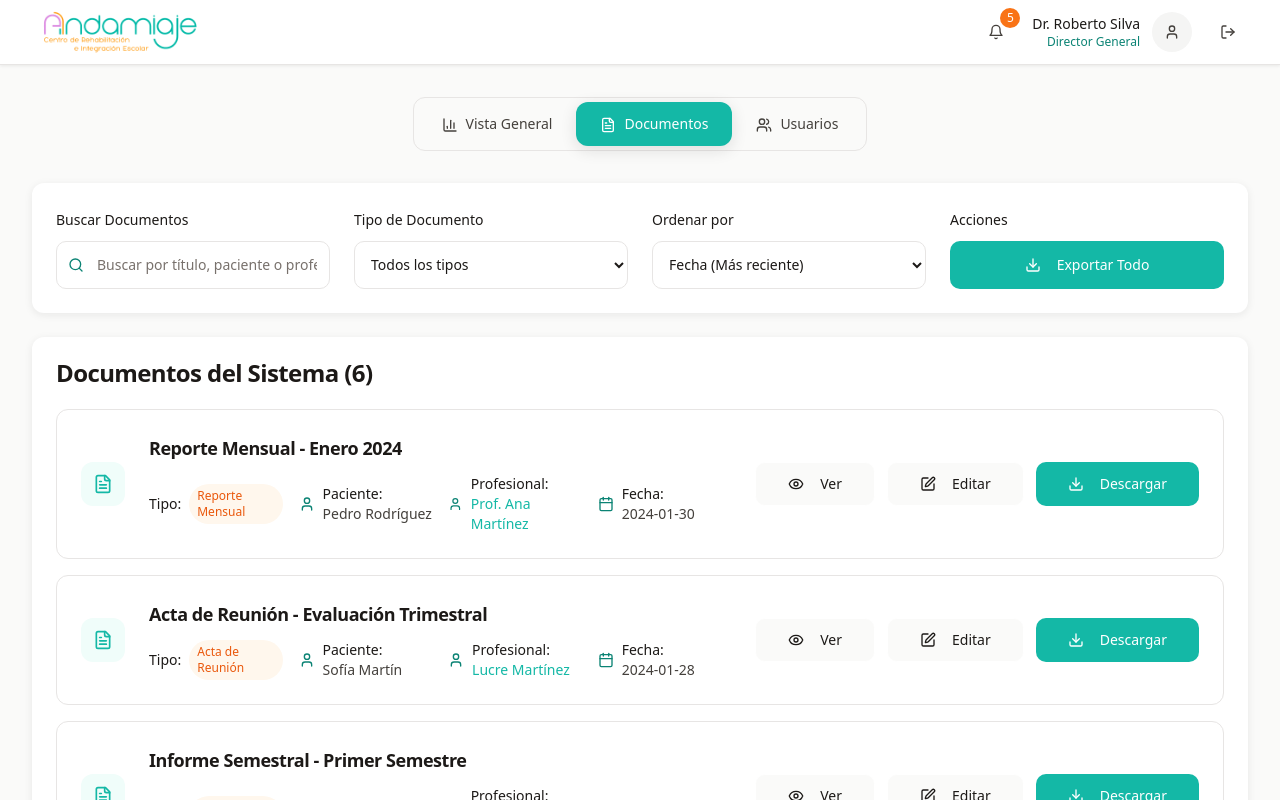
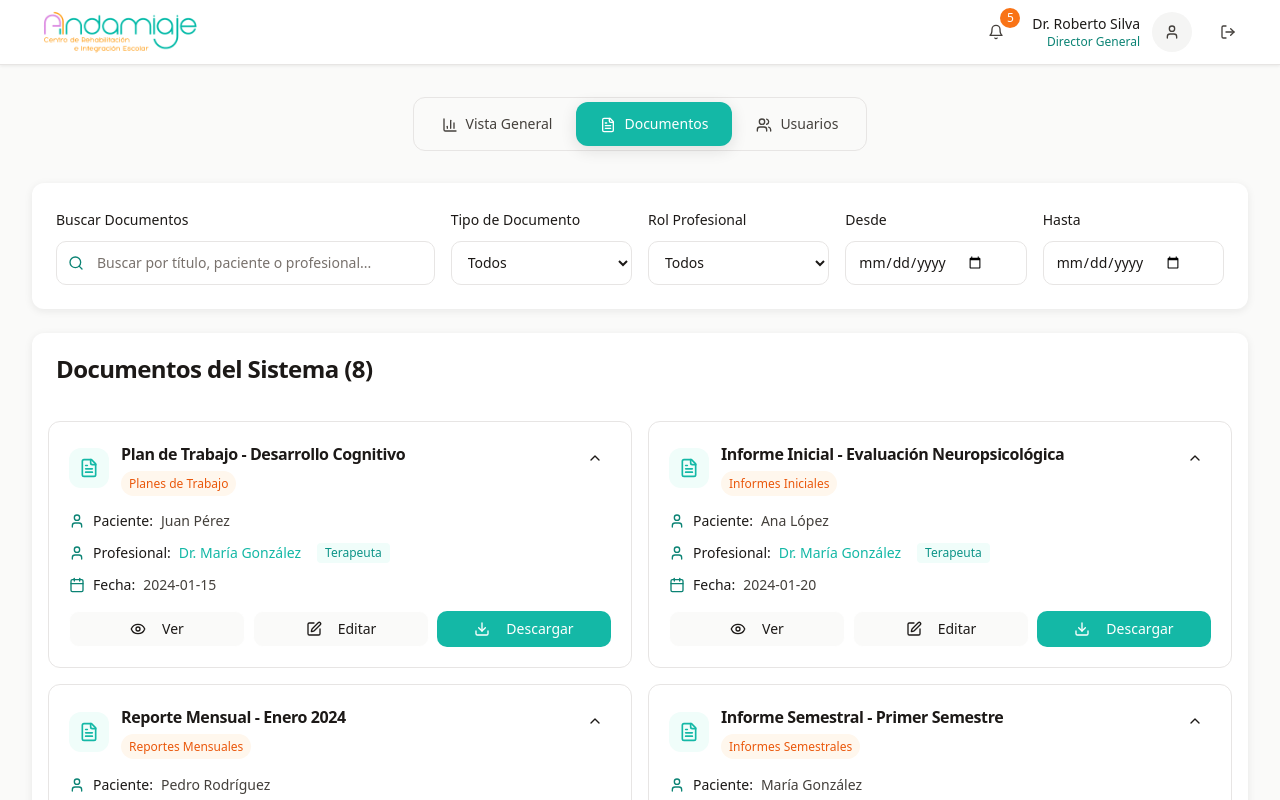
Before and after one commit to JoaquinCarretero/andamiaje, a Next.js app: page /director in a window 1280 px wide. Both pictures are taken after a click on the button "Documentos". Shown: the top 800 px of the page. Built offline with nearby package versions, Linux system fonts and the light colour scheme.

Commit message:
Optimizar vista de director con mejores filtros y diseño

```diff
--- a/src/components/director/documents-overview.tsx
+++ b/src/components/director/documents-overview.tsx
@@ -1,11 +1,9 @@
-"use client"
-
-import { useState } from "react"
+import { useState, useEffect } from "react"
 import { Card, CardContent, CardHeader, CardTitle } from "@/components/ui/card"
 import { Button } from "@/components/ui/button"
 import { Input } from "@/components/ui/input"
 import { Badge } from "@/components/ui/badge"
-import { FileText, Search, Download, Eye, Edit, Calendar, User, Phone, Mail, ExternalLink } from "lucide-react"
+import { FileText, Search, Download, Eye, Edit, Calendar, User, Phone, Mail, X, ChevronDown, ChevronUp, Filter } from "lucide-react"
 import { UserProfilePopover } from "@/components/director/user-profile-popover"
 import colors from "@/lib/colors"
 
@@ -21,18 +19,33 @@
   date: string
 }
 
-export function DocumentsOverview() {
+interface DocumentsOverviewProps {
+  initialFilter?: string
+}
+
+// Función para normalizar texto (quitar acentos)
+const normalizeText = (text: string) => {
+  return text
+    .toLowerCase()
+    .normalize("NFD")
+    .replace(/[\u0300-\u036f]/g, "")
+}
+
+export function DocumentsOverview({ initialFilter = "" }: DocumentsOverviewProps) {
   const [searchTerm, setSearchTerm] = useState("")
   const [filterType, setFilterType] = useState("all")
-  const [sortBy, setSortBy] = useState("date")
+  const [filterRole, setFilterRole] = useState("all")
+  const [dateFrom, setDateFrom] = useState("")
+  const [dateTo, setDateTo] = useState("")
   const [selectedProfessional, setSelectedProfessional] = useState<any>(null)
   const [popoverPosition, setPopoverPosition] = useState({ x: 0, y: 0 })
+  const [collapsedCards, setCollapsedCards] = useState<Set<number>>(new Set())
 
   const [documents] = useState<Document[]>([
     {
       id: 1,
       title: "Plan de Trabajo - Desarrollo Cognitivo",
-      type: "Plan de Trabajo",
+      type: "Planes de Trabajo",
       patientName: "Juan Pérez",
       professionalName: "Dr. María González",
       professionalRole: "Terapeuta",
@@ -43,7 +56,7 @@
     {
       id: 2,
       title: "Informe Inicial - Evaluación Neuropsicológica",
-      type: "Informe Inicial",
+      type: "Informes Iniciales",
       patientName: "Ana López",
       professionalName: "Dr. María González",
       professionalRole: "Terapeuta",
@@ -54,7 +67,7 @@
     {
       id: 3,
       title: "Reporte Mensual - Enero 2024",
-      type: "Reporte Mensual",
+      type: "Reportes Mensuales",
       patientName: "Pedro Rodríguez",
       professionalName: "Prof. Ana Martínez",
       professionalRole: "Acompañante",
@@ -65,7 +78,7 @@
     {
       id: 4,
       title: "Informe Semestral - Primer Semestre",
-      type: "Informe Semestral",
+      type: "Informes Semestrales",
       patientName: "María González",
       professionalName: "Dr. María González",
       professionalRole: "Terapeuta",
@@ -76,7 +89,7 @@
     {
       id: 5,
       title: "Acta de Reunión - Evaluación Trimestral",
-      type: "Acta de Reunión",
+      type: "Actas de Reunión",
       patientName: "Sofía Martín",
       professionalName: "Lucre Martínez",
       professionalRole: "Coordinador",
@@ -87,14 +100,47 @@
     {
       id: 6,
       title: "Factura Mensual - Enero",
-      type: "Factura",
+      type: "Facturas",
       professionalName: "Prof. Carlos López",
       professionalRole: "Acompañante",
       professionalEmail: "carlos.lopez@andamiaje.com",
       professionalPhone: "+54 11 4567-8901",
       date: "2024-01-22",
+    },
+    {
+      id: 7,
+      title: "Plan de Trabajo - Habilidades Sociales",
+      type: "Planes de Trabajo",
+      patientName: "Diego Morales",
+      professionalName: "Prof. Laura Fernández",
+      professionalRole: "Acompañante",
+      professionalEmail: "laura.fernandez@andamiaje.com",
+      professionalPhone: "+54 11 5678-9012",
+      date: "2024-01-18",
+    },
+    {
+      id: 8,
+      title: "Reporte Mensual - Diciembre 2023",
+      type: "Reportes Mensuales",
+      patientName: "Valentina Castro",
+      professionalName: "Prof. Ana Martínez",
+      professionalRole: "Acompañante",
+      professionalEmail: "ana.martinez@andamiaje.com",
+      professionalPhone: "+54 11 2345-6789",
+      date: "2023-12-30",
     }
   ])
+
+  // Escuchar eventos de filtro desde Vista General
+  useEffect(() => {
+    const handleDocumentFilter = (event: CustomEvent) => {
+      const { type } = event.detail
+      setFilterType(type)
+    }
+
+    window.addEventListener('applyDocumentFilter', handleDocumentFilter as EventListener)
+    return () => window.removeEventListener('applyDocumentFilter', handleDocumentFilter as EventListener)
+  }, [])
 
   const handleProfessionalClick = (event: React.MouseEvent, professional: any) => {
     const rect = event.currentTarget.getBoundingClientRect()
@@ -105,33 +151,70 @@
     setSelectedProfessional(professional)
   }
 
+  const toggleCardCollapse = (id: number) => {
+    setCollapsedCards(prev => {
+      const newSet = new Set(prev)
+      if (newSet.has(id)) {
+        newSet.delete(id)
+      } else {
+        newSet.add(id)
+      }
+      return newSet
+    })
+  }
+
+  const clearFilters = () => {
+    setSearchTerm("")
+    setFilterType("all")
+    setFilterRole("all")
+    setDateFrom("")
+    setDateTo("")
+  }
+
+  const hasActiveFilters = searchTerm || filterType !== "all" || filterRole !== "all" || dateFrom || dateTo
+
   const filteredDocuments = documents.filter(doc => {
-    const matchesSearch = doc.title.toLowerCase().includes(searchTerm.toLowerCase()) ||
-                         (doc.patientName && doc.patientName.toLowerCase().includes(searchTerm.toLowerCase())) ||
-                         doc.professionalName.toLowerCase().includes(searchTerm.toLowerCase())
+    // Búsqueda sin acentos
+    const normalizedSearch = normalizeText(searchTerm)
+    const matchesSearch = !searchTerm ||
+      normalizeText(doc.title).includes(normalizedSearch) ||
+      (doc.patientName && normalizeText(doc.patientName).includes(normalizedSearch)) ||
+      normalizeText(doc.professionalName).includes(normalizedSearch)
+
     const matchesType = filterType === "all" || doc.type === filterType
+    const matchesRole = filterRole === "all" || doc.professionalRole === filterRole
 
-    return matchesSearch && matchesType
+    // Filtro por fecha
+    let matchesDate = true
+    if (dateFrom || dateTo) {
+      const docDate = new Date(doc.date)
+      if (dateFrom) {
+        matchesDate = matchesDate && docDate >= new Date(dateFrom)
+      }
+      if (dateTo) {
+        matchesDate = matchesDate && docDate <= new Date(dateTo)
+      }
+    }
+
+    return matchesSearch && matchesType && matchesRole && matchesDate
   })
 
-  const sortedDocuments = [...filteredDocuments].sort((a, b) => {
-    switch (sortBy) {
-      case "date":
-        return new Date(b.date).getTime() - new Date(a.date).getTime()
-      case "patient":
-        return (a.patientName || "").localeCompare(b.patientName || "")
-      case "professional":
-        return a.professionalName.localeCompare(b.professionalName)
-      case "type":
-        return a.type.localeCompare(b.type)
+  const getRoleColor = (role: string) => {
+    switch (role) {
+      case "Terapeuta":
+        return { bg: colors.primary[50], text: colors.primary[600] }
+      case "Coordinador":
+        return { bg: colors.secondary[50], text: colors.secondary[600] }
+      case "Acompañante":
+        return { bg: colors.accent[50], text: colors.accent[600] }
       default:
-        return 0
+        return { bg: colors.neutral[50], text: colors.neutral[600] }
     }
-  })
+  }
 
   return (
-    <div className="space-y-6">
-      {/* Filtros y búsqueda */}
+    <div className="space-y-6 max-w-[95vw] mx-auto">
+      {/* Filtros y búsqueda - Más ancho */}
       <Card
         className="shadow-soft border-0"
         style={{
@@ -140,8 +223,8 @@
         }}
       >
         <CardContent className="p-6">
-          <div className="grid grid-cols-1 md:grid-cols-4 gap-6">
-            <div className="space-y-2">
+          <div className="grid grid-cols-1 md:grid-cols-6 gap-4">
+            <div className="md:col-span-2 space-y-2">
               <label className="text-sm font-medium" style={{ color: colors.text }}>
                 Buscar Documentos
               </label>
@@ -151,7 +234,7 @@
                   placeholder="Buscar por título, paciente o profesional..."
                   value={searchTerm}
                   onChange={(e) => setSearchTerm(e.target.value)}
-                  className="pl-10 h-12"
+                  className="pl-10 h-11"
                   style={{
                     backgroundColor: colors.surface,
                     borderColor: colors.border,
@@ -168,64 +251,104 @@
               <select
                 value={filterType}
                 onChange={(e) => setFilterType(e.target.value)}
-                className="flex h-12 w-full rounded-md border px-3 py-2 text-sm"
+                className="flex h-11 w-full rounded-md border px-3 py-2 text-sm"
                 style={{
                   backgroundColor: colors.surface,
                   borderColor: colors.border,
                   color: colors.text
                 }}
               >
-                <option value="all">Todos los tipos</option>
-                <option value="Plan de Trabajo">Planes de Trabajo</option>
-                <option value="Informe Inicial">Informes Iniciales</option>
-                <option value="Informe Semestral">Informes Semestrales</option>
-                <option value="Reporte Mensual">Reportes Mensuales</option>
-                <option value="Acta de Reunión">Actas de Reunión</option>
-                <option value="Factura">Facturas</option>
+                <option value="all">Todos</option>
+                <option value="Planes de Trabajo">Planes de Trabajo</option>
+                <option value="Informes Iniciales">Informes Iniciales</option>
+                <option value="Informes Semestrales">Informes Semestrales</option>
+                <option value="Reportes Mensuales">Reportes Mensuales</option>
+                <option value="Actas de Reunión">Actas de Reunión</option>
+                <option value="Facturas">Facturas</option>
               </select>
             </div>
 
             <div className="space-y-2">
               <label className="text-sm font-medium" style={{ color: colors.text }}>
-                Ordenar por
+                Rol Profesional
               </label>
               <select
-                value={sortBy}
-                onChange={(e) => setSortBy(e.target.value)}
-                className="flex h-12 w-full rounded-md border px-3 py-2 text-sm"
+                value={filterRole}
+                onChange={(e) => setFilterRole(e.target.value)}
+                className="flex h-11 w-full rounded-md border px-3 py-2 text-sm"
                 style={{
                   backgroundColor: colors.surface,
                   borderColor: colors.border,
                   color: colors.text
                 }}
               >
-                <option value="date">Fecha (Más reciente)</option>
-                <option value="patient">Paciente (A-Z)</option>
-                <option value="professional">Profesional (A-Z)</option>
-                <option value="type">Tipo de Documento</option>
+                <option value="all">Todos</option>
+                <option value="Terapeuta">Terapeutas</option>
+                <option value="Coordinador">Coordinadores</option>
+                <option value="Acompañante">Acompañantes</option>
               </select>
             </div>
 
             <div className="space-y-2">
               <label className="text-sm font-medium" style={{ color: colors.text }}>
-                Acciones
+                Desde
               </label>
+              <Input
+                type="date"
+                value={dateFrom}
+                onChange={(e) => setDateFrom(e.target.value)}
+                className="h-11"
+                style={{
+                  backgroundColor: colors.surface,
+                  borderColor: colors.border,
+                  color: colors.text
+                }}
+              />
+            </div>
+
+            <div className="space-y-2">
+              <label className="text-sm font-medium" style={{ color: colors.text }}>
+                Hasta
+              </label>
+              <div className="flex gap-2">
+                <Input
+                  type="date"
+                  value={dateTo}
+                  onChange={(e) => setDateTo(e.target.value)}
+                  className="h-11"
+                  style={{
+                    backgroundColor: colors.surface,
+                    borderColor: colors.border,
+                    color: colors.text
+                  }}
+                />
+                {hasActiveFilters && (
                   <Button
-                className="w-full h-12"
-                style={{
-                  backgroundColor: colors.primary[500],
-                  color: colors.surface
-                }}
+                    variant="outline"
+                    size="icon"
+                    onClick={clearFilters}
+                    className="h-11 w-11 hover:bg-red-50 hover:text-red-600"
+                    title="Limpiar filtros"
                   >
-                <Download className="h-4 w-4 mr-2" />
-                Exportar Todo
+                    <X className="h-4 w-4" />
                   </Button>
+                )}
               </div>
             </div>
+          </div>
+
+          {hasActiveFilters && (
+            <div className="mt-4 flex items-center gap-2">
+              <Filter className="h-4 w-4" style={{ color: colors.primary[500] }} />
+              <span className="text-sm font-medium" style={{ color: colors.primary[600] }}>
+                Filtros activos: {filteredDocuments.length} de {documents.length} documentos
+              </span>
+            </div>
+          )}
         </CardContent>
       </Card>
 
-      {/* Lista de documentos */}
+      {/* Lista de documentos - Cards rectangulares optimizadas */}
       <Card
         className="shadow-soft border-0"
         style={{
@@ -235,11 +358,11 @@
       >
         <CardHeader>
           <CardTitle style={{ color: colors.text }}>
-            Documentos del Sistema ({sortedDocuments.length})
+            Documentos del Sistema ({filteredDocuments.length})
           </CardTitle>
         </CardHeader>
-        <CardContent>
-          {sortedDocuments.length === 0 ? (
+        <CardContent className="p-4">
+          {filteredDocuments.length === 0 ? (
             <div className="text-center py-16">
               <FileText className="h-16 w-16 mx-auto mb-4" style={{ color: colors.textMuted }} />
               <p className="text-lg font-medium mb-2" style={{ color: colors.text }}>
@@ -250,30 +373,75 @@
               </p>
             </div>
           ) : (
-            <div className="space-y-4">
-              {sortedDocuments.map((doc) => (
+            <div className="grid grid-cols-1 xl:grid-cols-2 2xl:grid-cols-3 gap-4">
+              {filteredDocuments.map((doc) => {
+                const roleColors = getRoleColor(doc.professionalRole)
+                const isCollapsed = collapsedCards.has(doc.id)
+
+                return (
                   <div
                     key={doc.id}
-                  className="p-6 border rounded-xl transition-all duration-200 hover:shadow-medium hover:scale-[1.01]"
+                    className={`border rounded-lg transition-all duration-200 hover:shadow-medium ${
+                      isCollapsed ? 'hover:scale-[1.01]' : 'hover:scale-[1.02]'
+                    }`}
                     style={{ borderColor: colors.border }}
                   >
-                  <div className="flex items-center justify-between gap-6">
-                    <div className="flex items-center gap-6 flex-1 min-w-0">
+                    {isCollapsed ? (
+                      // Vista colapsada - Solo información esencial
+                      <div className="p-4">
+                        <div className="flex items-center justify-between gap-3">
+                          <div className="flex items-center gap-3 flex-1 min-w-0">
                             <div
-                        className="p-3 rounded-xl flex-shrink-0"
+                              className="p-2 rounded-lg flex-shrink-0"
+                              style={{ backgroundColor: colors.primary[50] }}
+                            >
+                              <FileText className="h-4 w-4" style={{ color: colors.primary[500] }} />
+                            </div>
+                            <div className="flex-1 min-w-0">
+                              <h3 className="font-medium text-sm truncate" style={{ color: colors.text }}>
+                                {doc.title}
+                              </h3>
+                              <div className="flex items-center gap-2 mt-1">
+                                <span
+                                  className="px-2 py-0.5 rounded text-xs font-medium"
+                                  style={{
+                                    backgroundColor: roleColors.bg,
+                                    color: roleColors.text
+                                  }}
+                                >
+                                  {doc.professionalRole}
+                                </span>
+                                <span className="text-xs" style={{ color: colors.textMuted }}>
+                                  {doc.date}
+                                </span>
+                              </div>
+                            </div>
+                          </div>
+                          <Button
+                            variant="ghost"
+                            size="icon"
+                            onClick={() => toggleCardCollapse(doc.id)}
+                            className="h-8 w-8"
+                          >
+                            <ChevronDown className="h-4 w-4" />
+                          </Button>
+                        </div>
+                      </div>
+                    ) : (
+                      // Vista expandida - Información completa
+                      <div className="p-5">
+                        <div className="flex items-start justify-between gap-4 mb-4">
+                          <div className="flex items-center gap-3">
+                            <div
+                              className="p-2.5 rounded-lg flex-shrink-0"
                               style={{ backgroundColor: colors.primary[50] }}
                             >
                               <FileText className="h-5 w-5" style={{ color: colors.primary[500] }} />
                             </div>
-
-                      <div className="flex-1 min-w-0">
-                        <h3 className="font-semibold text-lg mb-3 truncate" style={{ color: colors.text }}>
+                            <div>
+                              <h3 className="font-semibold text-base mb-1" style={{ color: colors.text }}>
                                 {doc.title}
                               </h3>
-
-                        <div className="grid grid-cols-1 lg:grid-cols-4 gap-4 text-sm">
-                          <div className="flex items-center gap-2">
-                            <span className="font-medium" style={{ color: colors.text }}>Tipo:</span>
                               <span
                                 className="px-2 py-1 rounded-full text-xs font-medium"
                                 style={{
@@ -284,23 +452,29 @@
                                 {doc.type}
                               </span>
                             </div>
+                          </div>
+                          <Button
+                            variant="ghost"
+                            size="icon"
+                            onClick={() => toggleCardCollapse(doc.id)}
+                            className="h-8 w-8"
+                          >
+                            <ChevronUp className="h-4 w-4" />
+                          </Button>
+                        </div>
 
+                        <div className="grid grid-cols-1 gap-3 text-sm mb-4">
                           {doc.patientName && (
                             <div className="flex items-center gap-2">
                               <User className="h-4 w-4" style={{ color: colors.textMuted }} />
-                              <div>
                               <span className="font-medium" style={{ color: colors.text }}>Paciente:</span>
-                                <br />
                               <span style={{ color: colors.textSecondary }}>{doc.patientName}</span>
-                              </div>
                             </div>
                           )}
 
                           <div className="flex items-center gap-2">
                             <User className="h-4 w-4" style={{ color: colors.textMuted }} />
-                            <div>
                             <span className="font-medium" style={{ color: colors.text }}>Profesional:</span>
-                              <br />
                             <button
                               onClick={(e) => handleProfessionalClick(e, {
                                 name: doc.professionalName,
@@ -308,46 +482,50 @@
                                 email: doc.professionalEmail,
                                 phone: doc.professionalPhone
                               })}
-                                className="text-left hover:underline transition-colors duration-200"
+                              className="hover:underline transition-colors duration-200"
                               style={{ color: colors.primary[500] }}
                             >
                               {doc.professionalName}
                             </button>
-                            </div>
+                            <span
+                              className="px-2 py-0.5 rounded text-xs font-medium ml-2"
+                              style={{
+                                backgroundColor: roleColors.bg,
+                                color: roleColors.text
+                              }}
+                            >
+                              {doc.professionalRole}
+                            </span>
                           </div>
 
                           <div className="flex items-center gap-2">
                             <Calendar className="h-4 w-4" style={{ color: colors.textMuted }} />
-                            <div>
                             <span className="font-medium" style={{ color: colors.text }}>Fecha:</span>
-                              <br />
                             <span style={{ color: colors.textSecondary }}>{doc.date}</span>
                           </div>
                         </div>
-                        </div>
-                      </div>
-                    </div>
 
-                    <div className="flex items-center gap-3 flex-shrink-0">
+                        {/* Botones de acción */}
+                        <div className="flex gap-2">
                           <Button
                             variant="outline"
-                        size="lg"
-                        className="hover:bg-blue-50 hover:text-blue-600 hover:border-blue-300"
+                            size="sm"
+                            className="flex-1 hover:bg-blue-50 hover:text-blue-600 hover:border-blue-300"
                           >
                             <Eye className="h-4 w-4 mr-2" />
                             Ver
                           </Button>
                           <Button
                             variant="outline"
-                        size="lg"
-                        className="hover:bg-green-50 hover:text-green-600 hover:border-green-300"
+                            size="sm"
+                            className="flex-1 hover:bg-green-50 hover:text-green-600 hover:border-green-300"
                           >
                             <Edit className="h-4 w-4 mr-2" />
                             Editar
                           </Button>
                           <Button
-                        size="lg"
-                        className="hover:shadow-lg"
+                            size="sm"
+                            className="flex-1"
                             style={{
                               backgroundColor: colors.primary[500],
                               color: colors.surface
@@ -358,8 +536,10 @@
                           </Button>
                         </div>
                       </div>
+                    )}
                   </div>
-              ))}
+                )
+              })}
             </div>
           )}
         </CardContent>
```
Also changed, not shown: src/components/director/director-dashboard.tsx (+10 -1 lines), src/components/director/users-overview.tsx (+16 -16 lines). Lines whose indentation alone changed are shown as unchanged.
